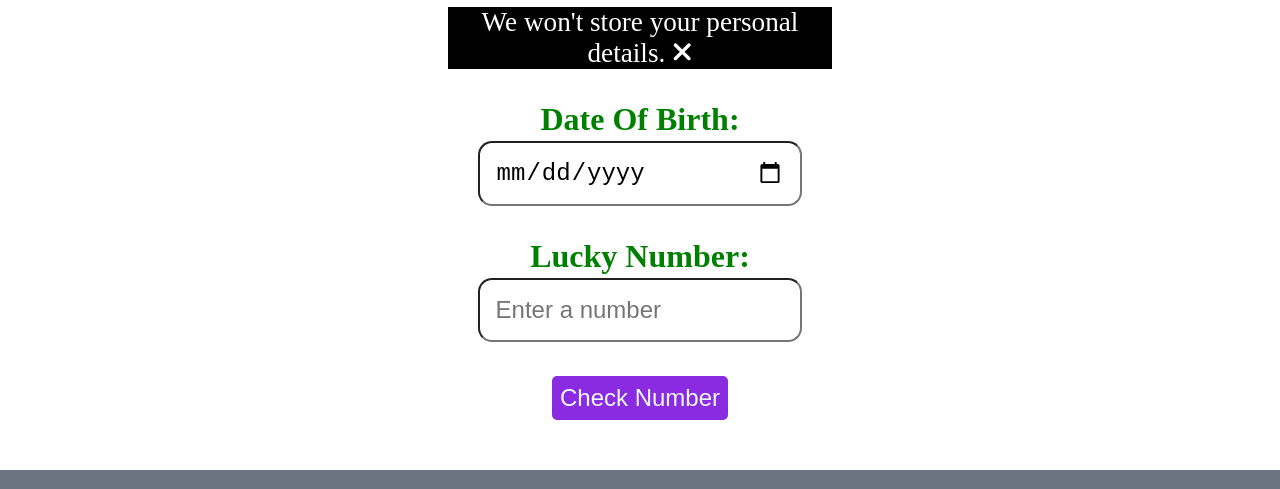
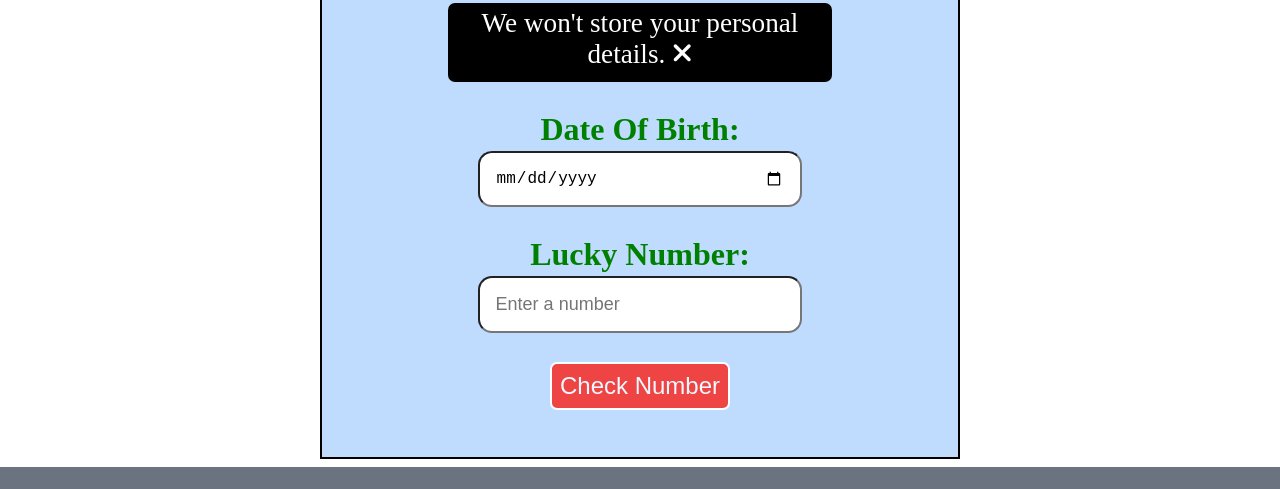
Before and after one commit to ranitasahaa1230/Birthdates-lucky-or-not-mark11, a plain HTML site: page index.html in a window 1280 px wide. Shown: the part 102-591 px from the top of the page. Drawn offline with Linux system fonts and the light colour scheme.

Commit message:
update stylesheet

```diff
--- a/index.html
+++ b/index.html
@@ -9,6 +9,8 @@
 </head>
 
 <body>
+
+  <section>
     <div>
       <h1>Is your Birthday Lucky?🤔</h1>
     <div class="container">
@@ -29,8 +31,8 @@
         <div id="output"></div>
 
     </div>
-
-    </div>
+  </div>
+  </section>
 
     <footer>
       <p class="section">
--- a/style.css
+++ b/style.css
@@ -12,21 +12,33 @@ body{
     font-size: 1.5rem;
 }
 
+section{
+    padding-bottom: 0.5rem;
+}
 h1{
     padding-top: 2rem;
     color:brown;
-    margin-bottom: 1.3rem;
+    margin-bottom: 0.8rem;
 }
 
+.container{
+    border: 2px solid black;
+    width:50vw;
+    margin: auto;
+    padding: 1rem;
+    padding-bottom: 0.5rem;
+    background-color: #BFDBFE;
+
+}
 label{
     display: block;
-    margin-bottom: 1rem;
+    margin-bottom: 0.8rem;
     font-weight: 650;
     text-align: center;
     color:green;
     padding-top: 1rem;
     font-size: 2rem;
-    margin-top: 1rem;
+    margin-top: 0.8rem;
 }
 
 input{
@@ -35,7 +47,7 @@ input{
     width: 20.3rem;
     margin-top: 0.2rem;
     padding: 1rem;
-    font-size: 1.5rem;
+    font-size: large;
     border-radius: 14px;
 }
 
@@ -45,19 +57,19 @@ input{
     background-color: black;
     width: 30vw;
     margin: auto;
+    padding: 0.3rem;
+    border-radius: 7px;
 }
 
 button{
     font-size: 1.5rem;
-    background-color: blueviolet;
+    background-color:#EF4444;
     color: aliceblue;
     margin:auto;
     padding: 0.5rem;
     margin-top: 1rem;
     border: 2px solid white;
     border-radius: 7px;
-    margin-bottom: 0.6rem;
-
 }
 
 #output{
@@ -72,6 +84,7 @@ button{
 footer{
     text-align: center;
     background-color:#6B7280;
+
 }
 
 p{
```
